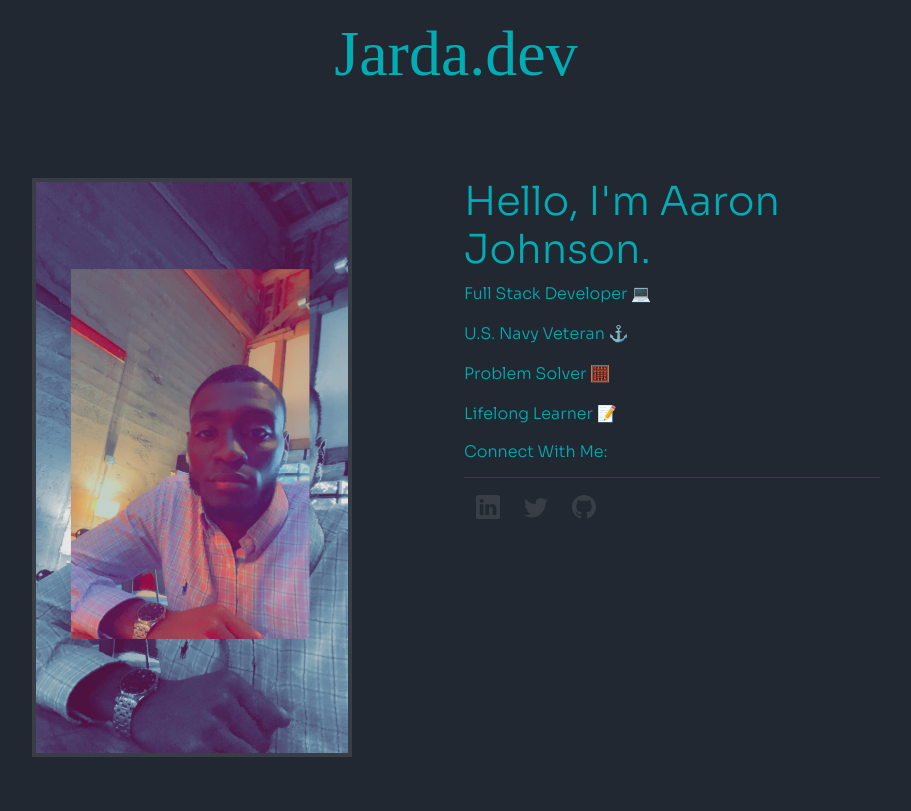
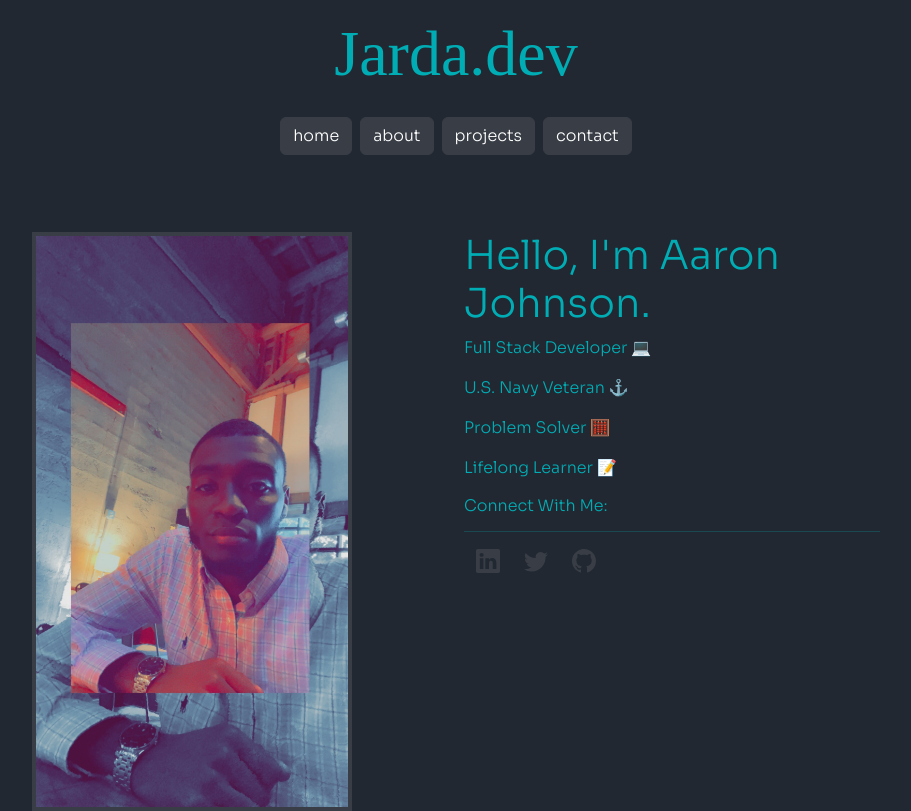
Before and after one commit to jardadev/portfolio_site, a React (Create React App) app: page / in a window 1280 px wide. Shown: the whole page, without its empty margins (184-1095 px from the left). Built offline with nearby package versions, Linux system fonts and the light colour scheme; a web font is replaced by a local one.

Commit message:
add nav buttons to navbar component

```diff
--- a/src/components/Navbar/Navbar.jsx
+++ b/src/components/Navbar/Navbar.jsx
@@ -1,11 +1,35 @@
-import React from 'react';
-
 import './Navbar.sass';
 
-const Navbar = () => {
+const Navbar = ({ setView }) => {
 	return (
 		<div className='navbar-ui'>
 			<h1 className='navbar-header'>Jarda.dev</h1>
+			<div className='view-buttons'>
+				<button
+					className='btn btn-primary'
+					onClick={() => setView('home')}
+				>
+					home
+				</button>
+				<button
+					className='btn btn-primary'
+					onClick={() => setView('about')}
+				>
+					about
+				</button>
+				<button
+					className='btn btn-primary'
+					onClick={() => setView('projects')}
+				>
+					projects
+				</button>
+				<button
+					className='btn btn-primary'
+					onClick={() => setView('contact')}
+				>
+					contact
+				</button>
+			</div>
 		</div>
 	);
 };
--- a/src/components/Navbar/Navbar.sass
+++ b/src/components/Navbar/Navbar.sass
@@ -1,6 +1,9 @@
 .navbar-ui
 	display: flex
-	justify-content: flex-end
+	flex-direction: column
+	justify-content: center
+	align-items: center
+	gap: 1rem
 	padding: 1rem
 
 .navbar-header
```
